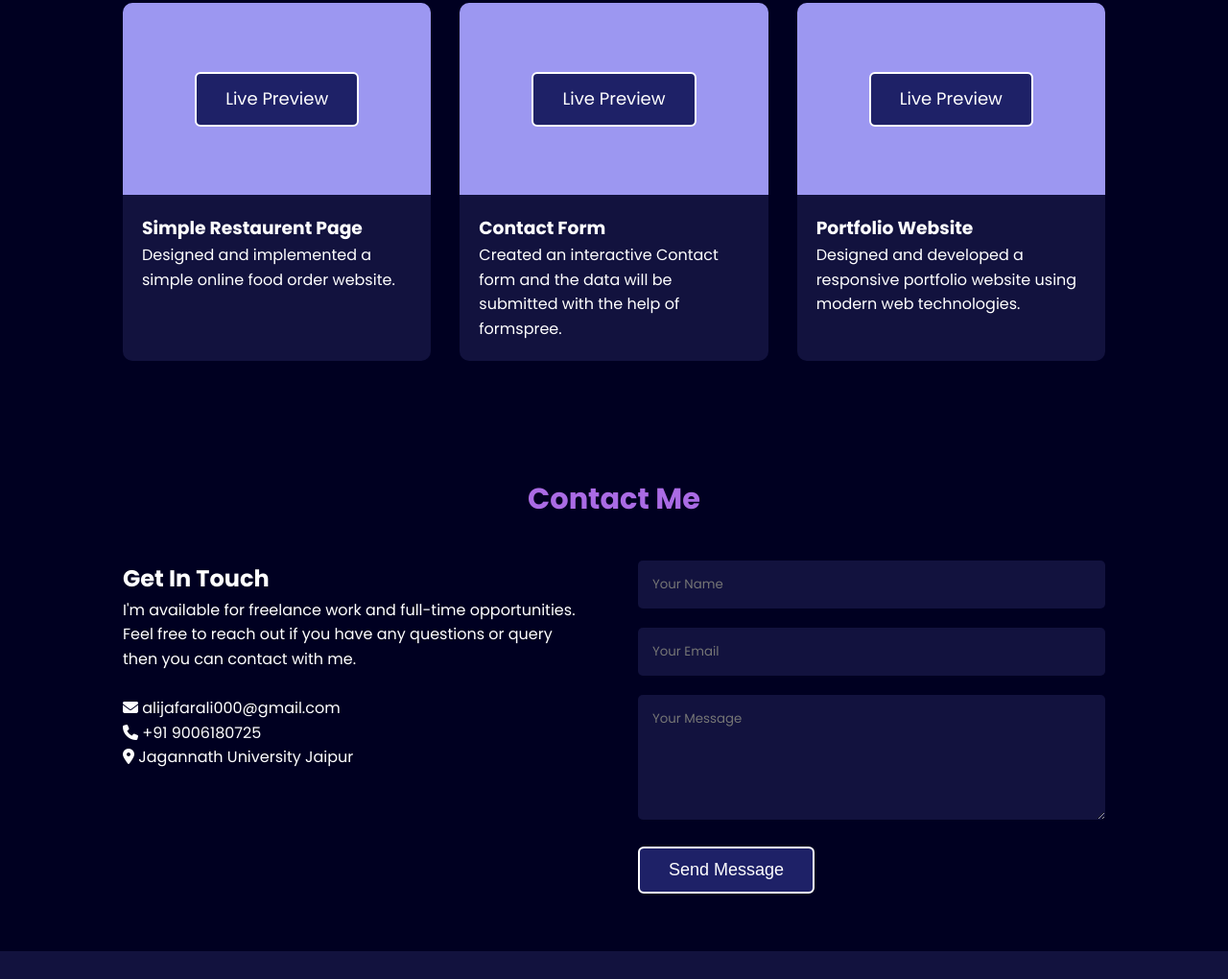
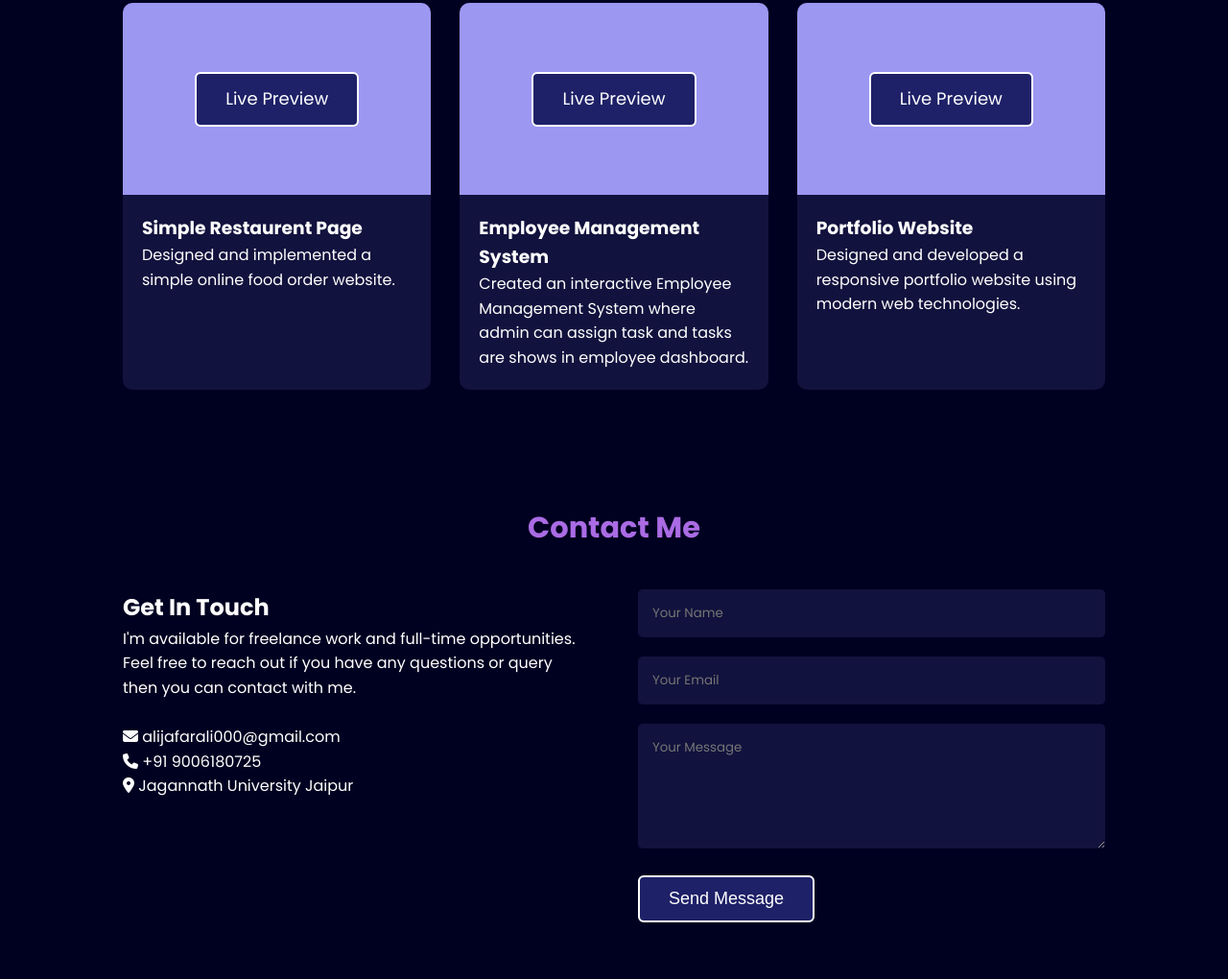
Before and after one commit to alijafar000/jafar_portfolio, a plain HTML site: page index.html in a window 1280 px wide. Shown: the part 2926-3946 px from the top of the page at 96% size. Drawn offline with nearby package versions, Linux system fonts and the light colour scheme; a web font is replaced by a local one.

Commit message:
Update index.html

```diff
--- a/index.html
+++ b/index.html
@@ -953,12 +953,11 @@
                 </div>
                 <div class="project-card">
                     <div class="project-img">
-                        <a href="https://jafarali900.github.io/form.github.io/">Live Preview</a>
+                        <a href="https://jafarali-ems.netlify.app/">Live Preview</a>
                     </div>
                     <div class="project-content">
-                        <h3>Contact Form</h3>
-                        <p>Created an interactive Contact form and the data will be submitted with the help of
-                            formspree.</p>
+                        <h3>Employee Management System</h3>
+                        <p>Created an interactive Employee Management System where admin can assign task and tasks are shows in employee dashboard.</p>
                     </div>
                 </div>
                 <div class="project-card">
@@ -1088,4 +1087,5 @@
     </script>
 </body>
 
+
 </html>
```
